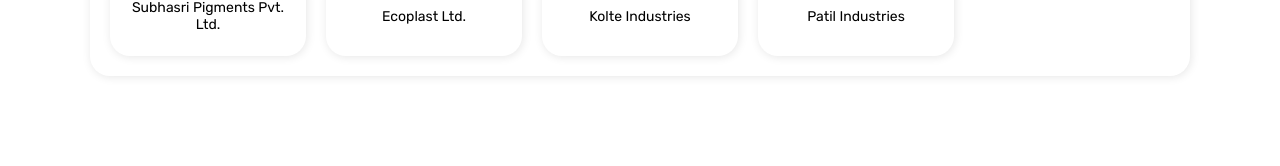
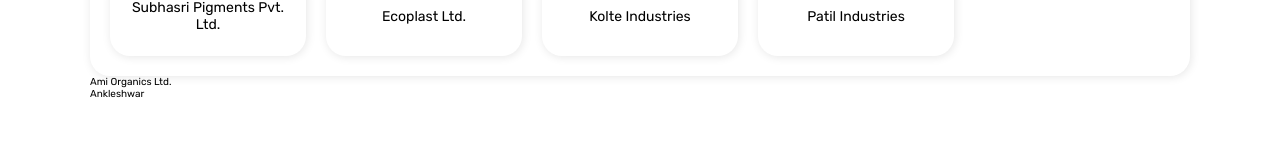
Before and after one commit to Kaustubh2000-maker/sp-engineering-frontend, a React (Vite) app: page /projects in a window 1280 px wide. Shown: the part 446-612 px from the top of the page. Built offline with nearby package versions, Linux system fonts and the light colour scheme.

Commit message:
21-3 initial

```diff
--- a/src/pages/ProjectsPage.jsx
+++ b/src/pages/ProjectsPage.jsx
@@ -1,8 +1,11 @@
 import { div } from "framer-motion/client";
 import { projectsData } from "./../constants/projectsData";
+import { useState } from "react";
 
 function ProjectsPage() {
-  console.log(projectsData);
+  //   console.log(projectsData);
+
+  const [seletctedProject, setseletctedProject] = useState(projectsData[0]);
 
   return (
     <>
@@ -12,11 +15,18 @@
         </h2>
         <div className="proj-select-div">
           {projectsData.map((project, index) => (
-            <div className="proj-sel-card" key={index}>
+            <div
+              className="proj-sel-card"
+              key={index}
+              onClick={() => setseletctedProject(project)}
+            >
               <p>{project.name}</p>
             </div>
           ))}
         </div>
+
+        <div>{seletctedProject.name}</div>
+        <div>{seletctedProject.location}</div>
       </div>
     </>
   );
```
